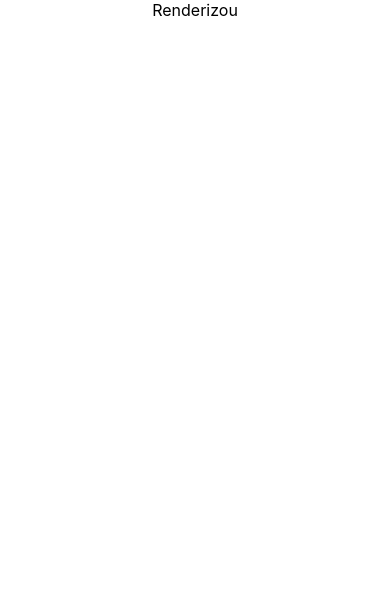
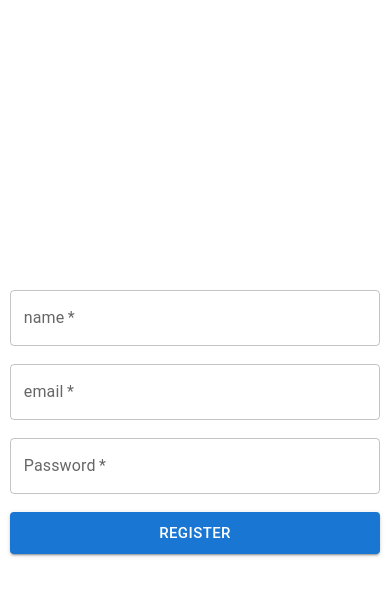
Before and after one commit to cristianocsl/frontend_todolist, a React (Create React App) app: page / in a window 390 px wide. Shown: the top 596 px of the page. Built offline with nearby package versions, Linux system fonts and the light colour scheme.

Commit message:
feat: adiciona inputs e botao na tela de registro

```diff
--- a/src/App.js
+++ b/src/App.js
@@ -1,10 +1,11 @@
 import React from 'react';
+import Register from './pages/Register';
 import './App.css';
 
 function App() {
   return (
     <div className="App">
-      Renderizou
+      <Register />
     </div>
   );
 }
--- /dev/null
+++ b/src/pages/Register.js
@@ -0,0 +1,39 @@
+import React from 'react';
+import TextField from '@mui/material/TextField';
+import './register.css';
+import { Button } from '@mui/material';
+
+export default function Register() {
+  return (
+    <form className="container-form">
+      <div className="content-form">
+        <TextField
+          className="content-field"
+          required
+          id="outlined-required"
+          label="name"
+        />
+        <TextField
+          className="content-field"
+          required
+          id="outlined-email-input"
+          label="email"
+          type="email"
+        />
+        <TextField
+          className="content-field"
+          required
+          id="outlined-password-input"
+          label="Password"
+          type="password"
+        />
+        <Button
+          variant="contained"
+          size="large"
+        >
+          Register
+        </Button>
+      </div>
+    </form>
+  );
+}
--- /dev/null
+++ b/src/pages/register.css
@@ -0,0 +1,39 @@
+/* .container-form {
+  align-items: center;
+  display: flex;
+  flex-direction: column;
+  height: 100vh;
+  justify-content: center;
+}
+
+.content-form {
+  border-radius: 15px;
+  box-shadow: 1px 4px 10px -2px black;
+  display: flex;
+  flex-direction: column;
+  padding: 20px;
+  padding-top: 10px;
+  width: 200px;
+} */
+
+@media ( max-width: 912px ) {
+  body {
+    background-color: white;
+  }
+  .container-form {
+    align-items: center;
+    display: flex;
+    flex-direction: column;
+    justify-content: center;
+    height: 100vh;
+  }
+  .content-field {
+    width: 95vw;
+  }
+  .content-form {
+    height: 300px;
+    display: flex;
+    flex-direction: column;
+    justify-content: space-evenly;
+  }
+}
```
